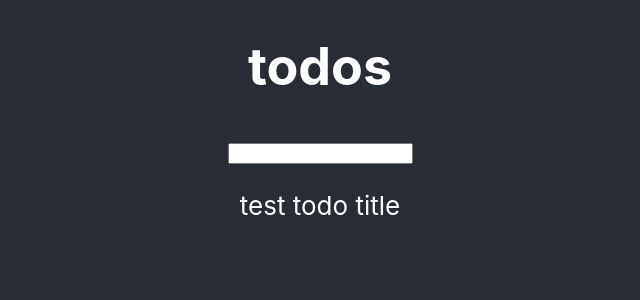
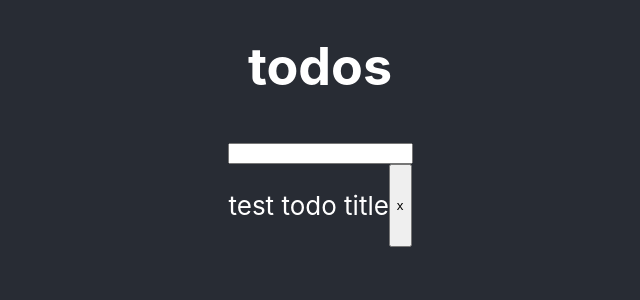
Before and after one commit to palimpZest/todo-app, a React (Create React App) app: page / in a window 1280 px wide. Shown: the top 300 px of the page, without its empty margins (320-960 px from the left). Built offline with nearby package versions, Linux system fonts and the light colour scheme.

Commit message:
feat: Enable new todo removal

```diff
--- a/src/App.js
+++ b/src/App.js
@@ -3,7 +3,7 @@ import { bindActionCreators } from 'redux';
 import { connect } from 'react-redux';
 import { v4 as uuidv4 } from 'uuid';
 
-import { display_todos, add_todo } from './actions';
+import { display_todos, add_todo, remove_todo } from './actions';
 
 import './App.css';
 
@@ -30,6 +30,10 @@ class App extends Component {
     this.setState({ value: '' });
   };
 
+  handleRemove = (itemId) => {
+    this.props.remove_todo(itemId);
+  };
+
   render() {
     const { todos } = this.props;
 
@@ -44,7 +48,18 @@ class App extends Component {
             onChange={this.handleChange}
           />
         </form>
-        {todos && todos.map((item) => <p key={item.id}>{item.title}</p>)}
+        {todos &&
+          todos.map((item) => (
+            <div style={{ display: 'flex' }} key={item.id}>
+              <p>{item.title}</p>
+              <button
+                data-testid={`delete-button-${item.id}`}
+                onClick={() => this.handleRemove(item.id)}
+              >
+                x
+              </button>
+            </div>
+          ))}
       </div>
     );
   }
@@ -57,7 +72,7 @@ const mapStateToProps = (state) => {
 };
 
 const mapDispatchToProps = (dispatch) => {
-  return bindActionCreators({ display_todos, add_todo }, dispatch);
+  return bindActionCreators({ display_todos, add_todo, remove_todo }, dispatch);
 };
 
 export default connect(mapStateToProps, mapDispatchToProps)(App);
--- a/src/actions/index.js
+++ b/src/actions/index.js
@@ -1,5 +1,6 @@
 export const DISPLAY_ALL_TODOS = 'DISPLAY_ALL_TODOS';
 export const ADD_TODO = 'ADD_TODO';
+export const REMOVE_TODO = 'REMOVE_TODO';
 
 export function display_todos() {
   return {
@@ -13,3 +14,10 @@ export function add_todo(todo) {
     todo,
   };
 }
+
+export function remove_todo(itemId) {
+  return {
+    type: REMOVE_TODO,
+    itemId,
+  };
+}
--- a/src/reducers/index.js
+++ b/src/reducers/index.js
@@ -1,4 +1,4 @@
-import { DISPLAY_ALL_TODOS, ADD_TODO } from '../actions';
+import { DISPLAY_ALL_TODOS, ADD_TODO, REMOVE_TODO } from '../actions';
 
 export const initialState = [
   { id: 'testId', title: 'test todo title', completed: false },
@@ -10,6 +10,11 @@ const todoReducer = (state = { todos: initialState }, action) => {
       return state;
     case ADD_TODO:
       return { ...state, todos: state.todos.concat(action.todo) };
+    case REMOVE_TODO:
+      return {
+        ...state,
+        todos: state.todos.filter((item) => item.id !== action.itemId),
+      };
     default:
       return state;
   }
```
Also changed, not shown: 1 other file (tests, documents, lock files or other folders).
